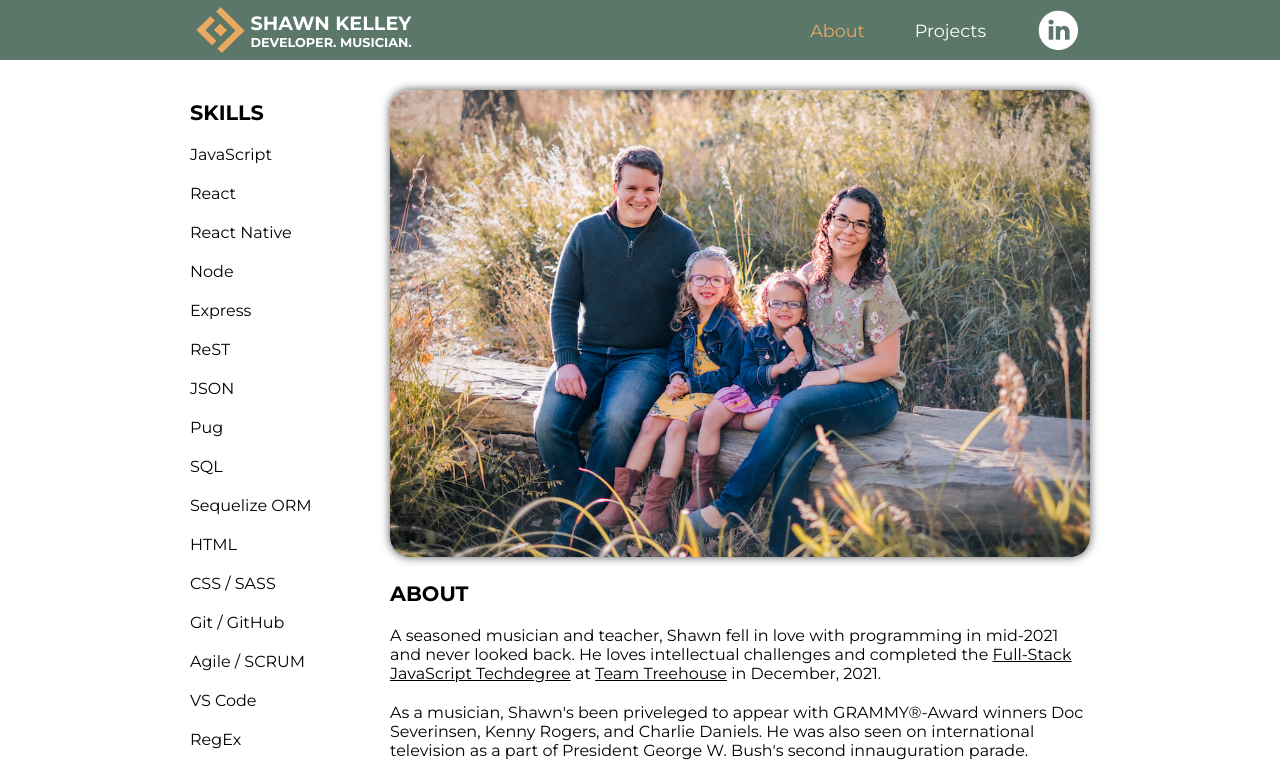
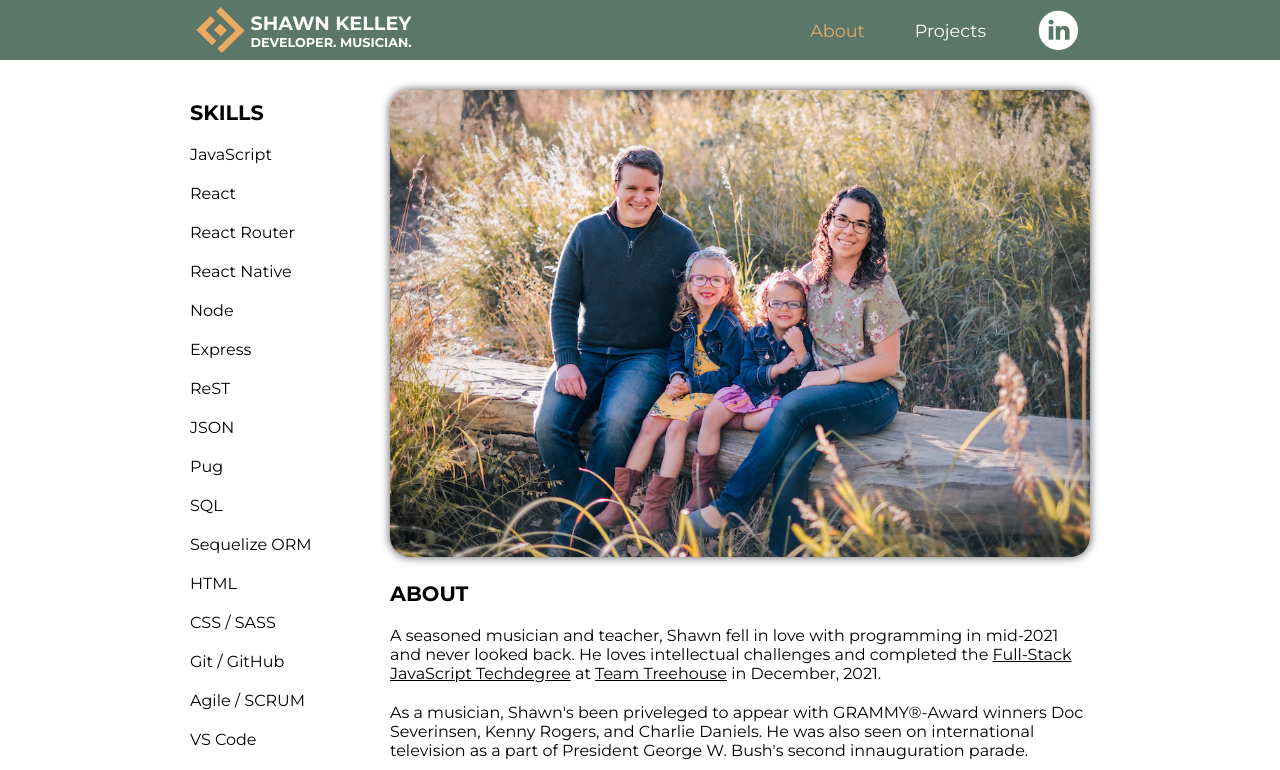
Before and after one commit to shawnkelleydev/sk-ws-react, a React (Create React App) app: page /about in a window 1280 px wide. Shown: the top 770 px of the page. Built offline with nearby package versions, Linux system fonts and the light colour scheme.

Commit message:
skills update

```diff
--- a/src/components/Skills.js
+++ b/src/components/Skills.js
@@ -4,6 +4,9 @@ export const skills = [
   },
   {
     skill: "React",
+  },
+  {
+    skill: "React Router",
   },
   {
     skill: "React Native",
```
